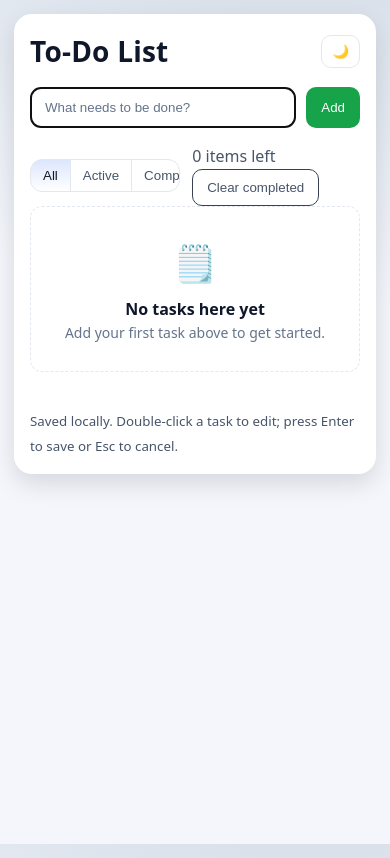
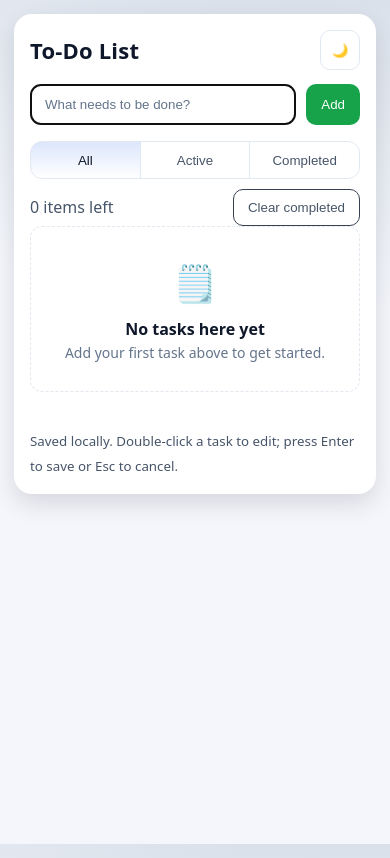
Before and after one commit to sammemon/TO-DO-LIST, a plain HTML site: page index.html in a window 390 px wide. Drawn offline with Linux system fonts and the light colour scheme.

Commit message:
Add files via upload

```diff
--- a/index.html
+++ b/index.html
@@ -2,7 +2,7 @@
 <html lang="en">
   <head>
     <meta charset="utf-8" />
-    <meta name="viewport" content="width=device-width, initial-scale=1" />
+    <meta name="viewport" content="width=device-width, initial-scale=1.0, maximum-scale=5.0, user-scalable=yes" />
     <title>To‑Do List</title>
   <!-- Using a simpler, basics-only stylesheet (no CSS variables/filters) -->
   <link rel="stylesheet" href="styles.css" />
--- a/styles.css
+++ b/styles.css
@@ -34,7 +34,7 @@
 }
 
 *{ box-sizing:border-box }
-html,body{ height:100% }
+html,body{ height:100%; -webkit-text-size-adjust:100%; -webkit-tap-highlight-color:transparent }
 body{
   margin:0; font:16px/1.55 ui-sans-serif, system-ui, -apple-system, Segoe UI, Roboto, Ubuntu, Cantarell, Noto Sans, Helvetica, Arial, "Apple Color Emoji","Segoe UI Emoji";
   background: radial-gradient(1200px 800px at 80% -20%, #1e293b 0%, var(--bg) 60%);
@@ -60,17 +60,20 @@ body{
 .btn{ padding:10px 14px; border-radius:10px; border:1px solid transparent; color:#fff; cursor:pointer; transition:.15s ease-in-out; }
 .btn.primary{ background:var(--brand) }
 .btn.primary:hover{ background:var(--brand-600) }
+.btn.primary:active{ background:var(--brand-700) }
 .btn.ghost{ background:transparent; border-color:#374151; color:var(--muted) }
 .btn.ghost:hover{ color:#fff; border-color:#6b7280 }
-.btn.icon{ padding:8px 10px; border-radius:10px; background:transparent; border:1px solid #334155; color:var(--muted); }
+.btn.icon{ padding:8px 10px; border-radius:10px; background:transparent; border:1px solid #334155; color:var(--muted); min-width:36px; min-height:36px; display:flex; align-items:center; justify-content:center }
 .btn.icon:hover{ color:#fff; border-color:#64748b }
+.btn.icon:active{ transform:scale(.95) }
 .btn:focus-visible{ outline:2px solid var(--ring); outline-offset:2px }
 
 .controls{ margin-top:16px; display:flex; gap:12px; align-items:center; justify-content:space-between }
 .filters{ display:flex; gap:0; border:1px solid #273244; border-radius:12px; overflow:hidden; background:#0b1220 }
-.chip{ padding:8px 12px; border:0; border-right:1px solid #273244; background:transparent; color:var(--muted); cursor:pointer; transition:.15s; }
+.chip{ padding:8px 12px; border:0; border-right:1px solid #273244; background:transparent; color:var(--muted); cursor:pointer; transition:.15s; min-height:36px; display:flex; align-items:center; justify-content:center }
 .chip:last-child{ border-right:0 }
 .chip.is-active{ color:#fff; background:linear-gradient(180deg, rgba(37,99,235,.25), transparent); }
+.chip:active{ transform:scale(.98) }
 .chip:focus-visible{ outline:2px solid var(--ring); outline-offset:2px }
 
 .count{ color:var(--muted) }
@@ -112,7 +115,18 @@ input[type="checkbox"]:checked::before{ transform:scale(1) }
 
 @media (max-width: 520px){
   .app{ margin:14px; padding:16px }
+  .app__header h1{ font-size:22px }
+  .brand{ gap:8px }
+  .btn.icon{ padding:6px 8px; min-width:40px; min-height:40px }
+  .new-task{ flex-wrap:wrap }
+  .new-task__input{ min-width:0 }
+  .controls{ flex-direction:column; align-items:stretch; gap:10px }
+  .controls__right{ display:flex; justify-content:space-between; align-items:center }
+  .filters{ justify-content:center }
+  .chip{ flex:1; text-align:center }
   .actions{ gap:4px }
+  .actions .text{ padding:5px 8px; font-size:14px }
+  .badge{ font-size:11px; padding:3px 8px }
 }
 
 /* Empty state */
```
